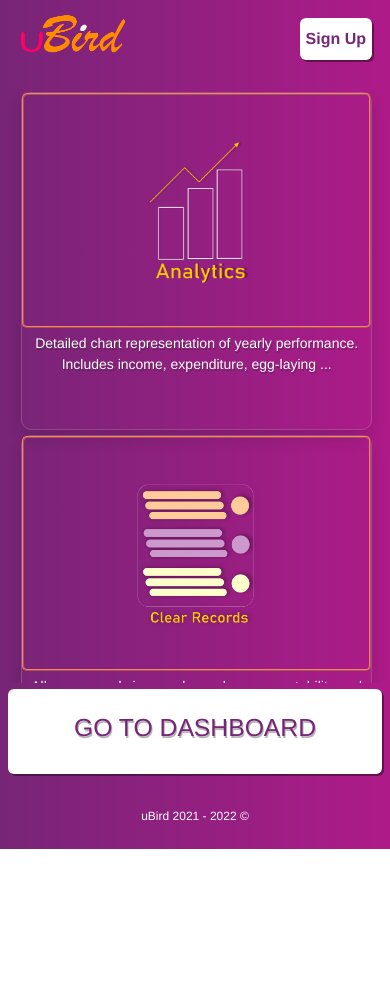
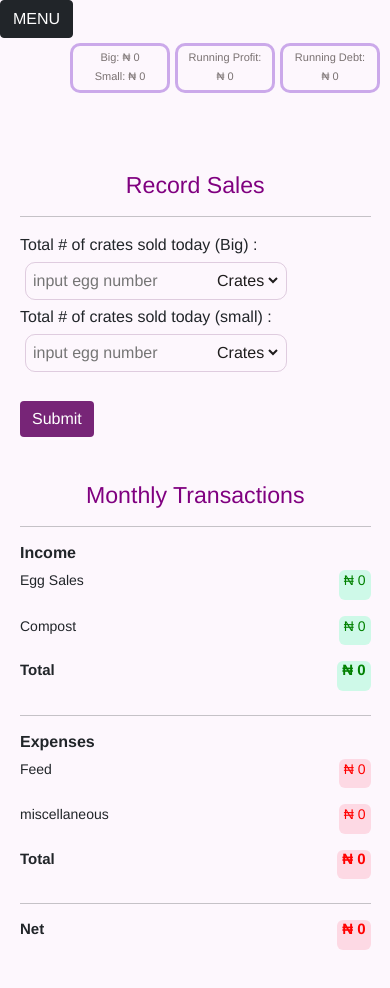
Before and after one commit to ufombam/farm_inventory_app, a React (Create React App) app: page /finance in a window 390 px wide. Before the commit this address led to /. Shown: the top 988 px of the page. Before the commit the page ends 849 px from the top, so only its background shows below. Built offline with nearby package versions, Linux system fonts and the light colour scheme; the HTML template or start-up script is replaced by a standard one.

Commit message:
frontend responsiveness

```diff
--- a/package.json
+++ b/package.json
@@ -27,7 +27,7 @@
     "web-vitals": "^2.1.4"
   },
   "scripts": {
-    "start": "serve -s build",
+    "start": "react-scripts start",
     "build": "react-scripts build",
     "test": "react-scripts test",
     "eject": "react-scripts eject"
--- a/src/App.js
+++ b/src/App.js
@@ -182,10 +182,10 @@ function App() {
                 <Route key={11} index element={<Landing handleSingOut={handleSignOut} user={user}/>} />
                 <Route key={22} path="signin" element={<SignIn user={user} updating={updating} loginErr={loginErr} handleSignIn={handleSignIn}/>} />
                 <Route key={33} path="register" element={<Register user={user} updating={updating} regErr={loginErr} handleRegister={handleRegister}/>} />
+                    <Route key={66} path="finance" element={<Finance handleSignOut={handleSignOut} user={user} feed={feed} msc={msc} compost={compost} salesSum={salesSum} expense={expense} income={income}/>} />
                 <Route element={<ProtectedRoute user={user} />}>
                     <Route key={44} path="dashboard" element={<Home line2={line2} line1={line1} handleSignOut={handleSignOut} user={user} income={income} expense={expense} bar={egg}/>} />
                     <Route key={55} path="record" element={<Record handleSignOut={handleSignOut} user={user} eggData={egg} compostData={compost}/>} />
-                    <Route key={66} path="finance" element={<Finance handleSignOut={handleSignOut} user={user} feed={feed} msc={msc} compost={compost} salesSum={salesSum} expense={expense} income={income}/>} />
                     <Route key={77} path="settings" element={<Settings handleSignOut={handleSignOut} user={user}/>} />
                     <Route key={88} path="help" element={<Help handleSignOut={handleSignOut} />} />
                 </Route>
--- a/src/Components/Finance/Finance.js
+++ b/src/Components/Finance/Finance.js
@@ -69,7 +69,7 @@ const Finance = ({ feed, msc, compost, salesSum, expense, income, user, handleSi
         <div className="fin">
             <div className=''>
             <div style={{display: 'none'}} id="alert">
-                <Alert show={show} variant="danger" fade>
+                <Alert show={show} variant="danger" fade="true">
                     <Alert.Heading>Alert!</Alert.Heading>
                     <p>
                         Please set the price of various crates sizes from the <Alert.Link href="settings">Settings</Alert.Link> page first, before you proceed.
--- a/src/Components/Finance/Finance.scss
+++ b/src/Components/Finance/Finance.scss
@@ -20,12 +20,13 @@
         margin-left: 5px;
             &_items {
                 p {
-                    font-size: 20px;
+                    font-size: 16px;
                     font-weight: 600;
                     color: rgb(122, 114, 114)
                 }
                 border: 3px solid rgba(129, 53, 204, 0.4);
                 width: 15%;
+                height: 100px;
                 border-radius: 10px;
                 padding: 10px;
                 margin-right: 5px;
@@ -123,7 +124,14 @@
         font-size: 1rem;
         &_header {
             &_items {
+                p {
+                    font-size: 11px;
+                    font-weight: 400;
+                    color: rgb(122, 114, 114);
+                    line-height: 3px;
+                }
                 width: 100px;
+                height: 50px;
                 font-size: 0.7em;
             }
         }
@@ -158,7 +166,14 @@
         font-size: 1rem;
         &_header {
             &_items {
+                p {
+                    font-size: 14px;
+                    font-weight: 600;
+                    color: rgb(122, 114, 114);
+                    line-height: 2px;
+                }
                 width: 150px;
+                height: 100px;
                 font-size: 1em;
             }
         }
```
